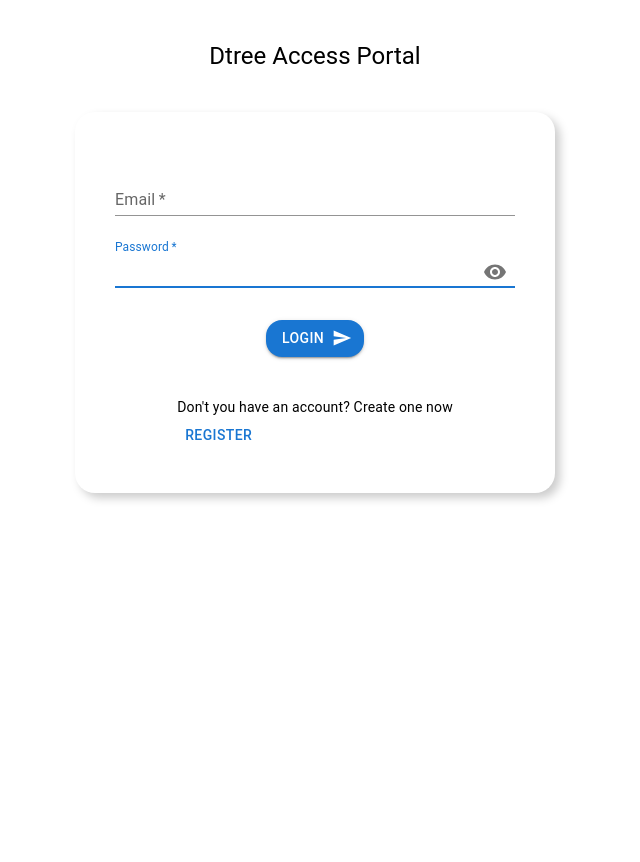
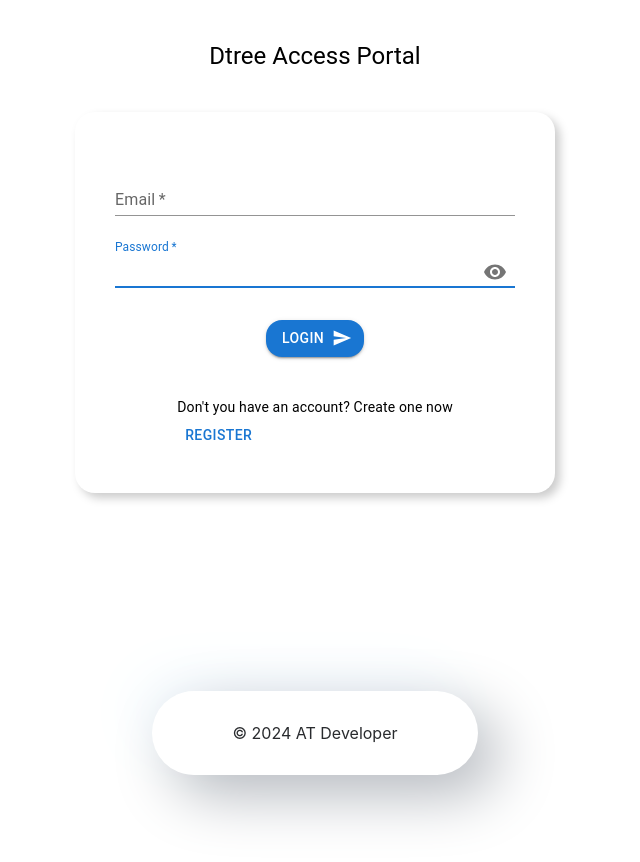
Before and after one commit to muchbeer/dtre, a React (Create React App) app: page / in a window 1280 px wide. Shown: the top 862 px of the page, without its empty margins (325-965 px from the left). Before the commit the page ends 800 px from the top, so only its background shows below. Built offline with nearby package versions, Linux system fonts and the light colour scheme.

Commit message:
add copyright

```diff
--- a/public/index.html
+++ b/public/index.html
@@ -2,18 +2,29 @@
 <html lang="en">
   <head>
     <meta charset="utf-8" />
-    <link rel="icon" href="%PUBLIC_URL%/favicon.ico" />
     <meta name="viewport" content="width=device-width, initial-scale=1" />
     <meta name="theme-color" content="#000000" />
 
     <link rel="apple-touch-icon" href="%PUBLIC_URL%/logo192.png" />
 
-    <link rel="manifest" href="%PUBLIC_URL%/manifest.json" />
+    <link rel='stylesheet' href='styles.css' />
 
     <title>Dtree Voucher</title>
   </head>
   <body>
     <div id="root"></div>
 
+    <div class="container">
+      <div class="text">
+        <p>&copy <span id="currentYear">2020</span> AT Developer</p>
+      </div>
+    </div>
+
+    <script>
+      const yearSpan = document.querySelector('#currentYear');
+      const currentYear = new Date();
+      yearSpan.innerText = currentYear.getFullYear();
+    </script>
+
   </body>
 </html>
--- /dev/null
+++ b/public/styles.css
@@ -0,0 +1,22 @@
+* {
+    margin: 0;
+    border: 0;
+  }
+
+  .container {
+
+    min-height: 60vh;
+    min-width: 100vw;
+    display: grid;
+    place-items: center;
+  }
+
+  .text {
+    padding: 2rem 5rem;
+    border-radius: 50px;
+    box-shadow:  20px 20px 60px #b5b9bf,
+     -20px -20px 60px #f5fbff;
+    font-family: 'Inter', sans-serif;
+    font-size: 1.0rem;
+    color: #292b2e;
+  }
--- a/src/components/HomeLogin.js
+++ b/src/components/HomeLogin.js
@@ -21,6 +21,8 @@ const HomeLogin = () => {
         </Typography>
 
         { currentUser && navigate('/dashboard')  }
+
+
     </Box>
   )
 }
```
